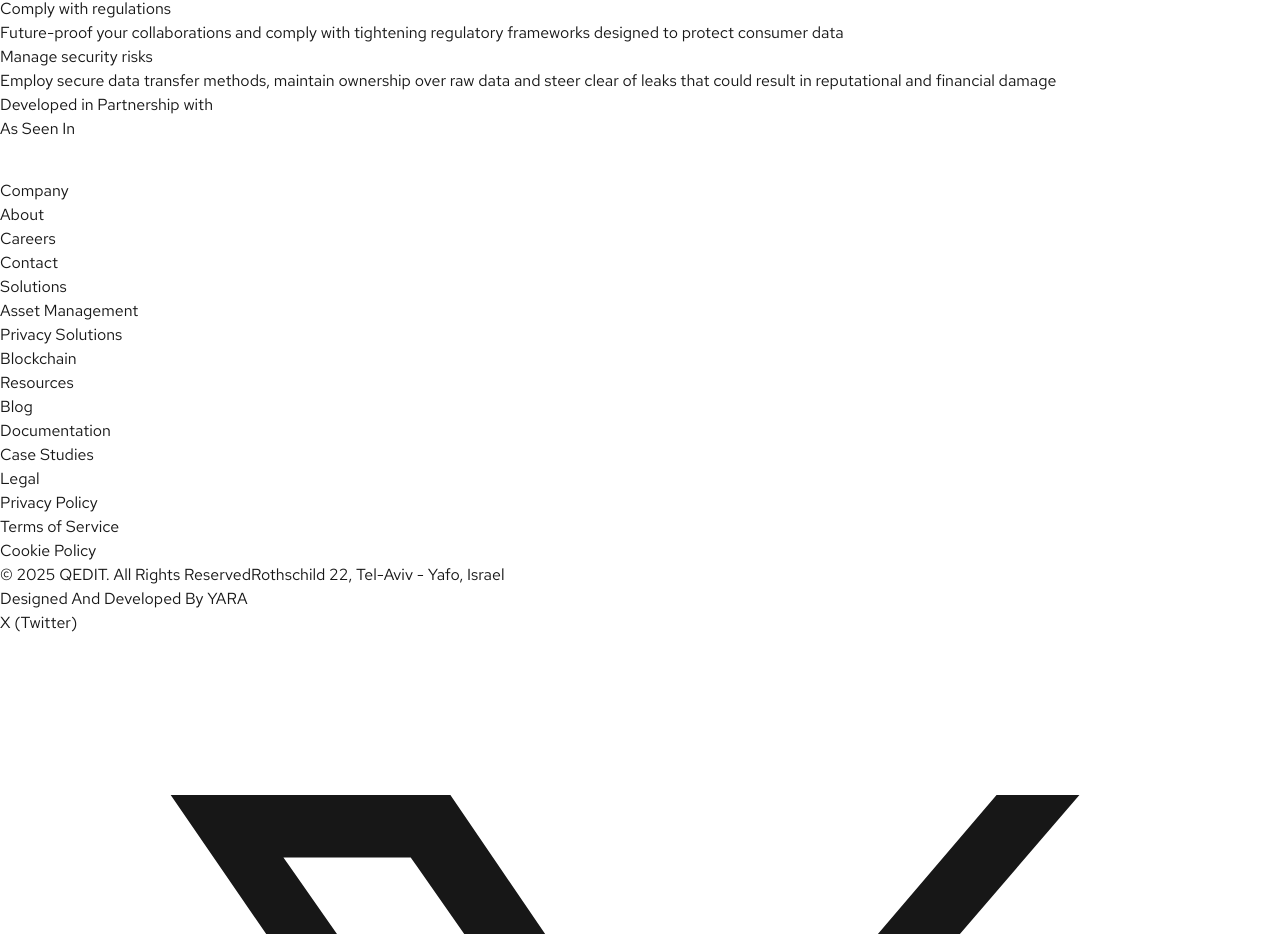
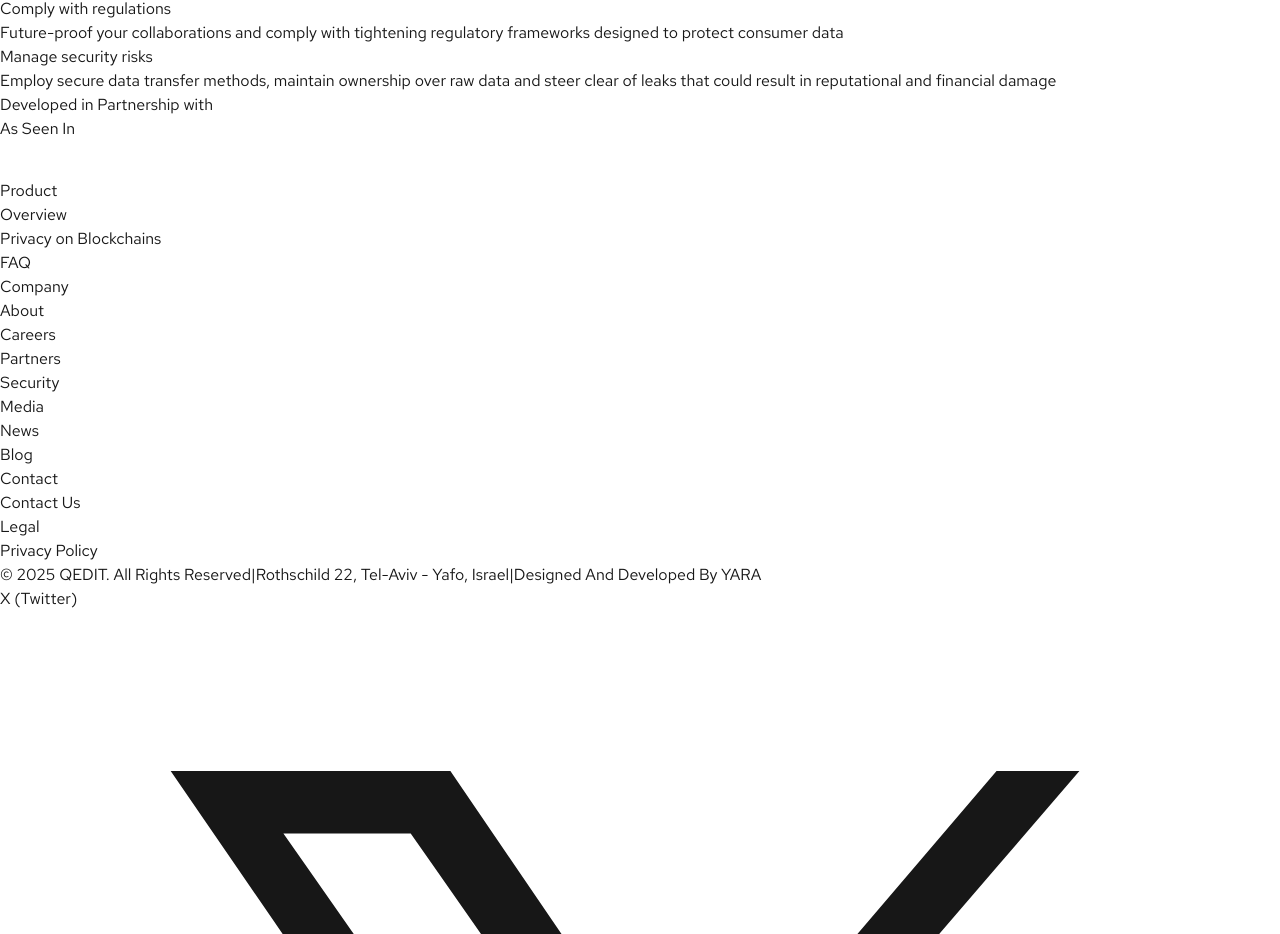
Before and after one commit to QED-it/qedit-website, a Next.js app: page / in a window 1280 px wide. Shown: the part 914-1848 px from the top of the page. Built offline with nearby package versions, Linux system fonts and the light colour scheme.

Commit message:
updates Footer layout and Header menu items

```diff
--- a/src/components/Footer.tsx
+++ b/src/components/Footer.tsx
@@ -7,8 +7,7 @@
   return (
     <footer className="bg-[#1e2125] text-white pt-16 pb-8">
       <div className="max-w-7xl mx-auto px-4 sm:px-6 lg:px-8">
-        <div className="grid grid-cols-1 md:grid-cols-5 gap-8 mb-12">
-          <div className="col-span-1 flex items-center justify-center md:items-start md:justify-start w-full">
+        <div className="flex justify-center md:justify-start mb-8">
           <Image
             src="/images/logos/qedit-logo-white.svg"
             alt="QEDIT Logo"
@@ -19,31 +18,38 @@
           />
         </div>
 
-          {/* Hide menu columns on mobile with hidden md:block */}
+        <div className="grid grid-cols-1 md:grid-cols-5 gap-8 mb-4 md:mb-8">
+          <div className="col-span-1 hidden md:block">
+            <h3 className="text-lg font-semibold mb-4">Product</h3>
+            <ul className="space-y-3">
+              <li><Link href="/product-overview" className="text-gray-400 hover:text-white">Overview</Link></li>
+              <li><Link href="/privacy-on-blockchains" className="text-gray-400 hover:text-white">Privacy on Blockchains</Link></li>
+              <li><Link href="/faq" className="text-gray-400 hover:text-white">FAQ</Link></li>
+            </ul>
+          </div>
+
           <div className="col-span-1 hidden md:block">
             <h3 className="text-lg font-semibold mb-4">Company</h3>
             <ul className="space-y-3">
               <li><Link href="/about" className="text-gray-400 hover:text-white">About</Link></li>
               <li><Link href="/careers" className="text-gray-400 hover:text-white">Careers</Link></li>
-              <li><Link href="/contact" className="text-gray-400 hover:text-white">Contact</Link></li>
+              <li><Link href="/partners" className="text-gray-400 hover:text-white">Partners</Link></li>
+              <li><Link href="/security" className="text-gray-400 hover:text-white">Security</Link></li>
             </ul>
           </div>
 
           <div className="col-span-1 hidden md:block">
-            <h3 className="text-lg font-semibold mb-4">Solutions</h3>
+            <h3 className="text-lg font-semibold mb-4">Media</h3>
             <ul className="space-y-3">
-              <li><Link href="/asset-management" className="text-gray-400 hover:text-white">Asset Management</Link></li>
-              <li><Link href="/privacy-solutions" className="text-gray-400 hover:text-white">Privacy Solutions</Link></li>
-              <li><Link href="/blockchain" className="text-gray-400 hover:text-white">Blockchain</Link></li>
+              <li><Link href="/news" className="text-gray-400 hover:text-white">News</Link></li>
+              <li><Link href="/blog" className="text-gray-400 hover:text-white">Blog</Link></li>
             </ul>
           </div>
 
           <div className="col-span-1 hidden md:block">
-            <h3 className="text-lg font-semibold mb-4">Resources</h3>
+            <h3 className="text-lg font-semibold mb-4">Contact</h3>
             <ul className="space-y-3">
-              <li><Link href="/blog" className="text-gray-400 hover:text-white">Blog</Link></li>
-              <li><Link href="/documentation" className="text-gray-400 hover:text-white">Documentation</Link></li>
-              <li><Link href="/case-studies" className="text-gray-400 hover:text-white">Case Studies</Link></li>
+              <li><Link href="/contact-us" className="text-gray-400 hover:text-white">Contact Us</Link></li>
             </ul>
           </div>
 
@@ -51,22 +57,25 @@
             <h3 className="text-lg font-semibold mb-4">Legal</h3>
             <ul className="space-y-3">
               <li><Link href="/privacy-policy" className="text-gray-400 hover:text-white">Privacy Policy</Link></li>
-              <li><Link href="/terms" className="text-gray-400 hover:text-white">Terms of Service</Link></li>
-              <li><Link href="/cookies" className="text-gray-400 hover:text-white">Cookie Policy</Link></li>
+              {/* <li><Link href="/terms" className="text-gray-400 hover:text-white">Terms of Service</Link></li>
+              <li><Link href="/cookies" className="text-gray-400 hover:text-white">Cookie Policy</Link></li> */}
             </ul>
           </div>
         </div>
 
         <div className="border-t border-[#38b1df] pt-8">
-          <div className="flex flex-col items-center text-center space-y-4">
-            <div className="flex flex-col items-center space-y-2">
+          <div className="flex flex-col md:flex-row md:justify-between items-center">
+            <div className="flex flex-col md:flex-row md:items-center space-y-4 md:space-y-0 text-center md:text-left">
+              <div className="flex flex-col md:flex-row md:items-center md:space-x-2">
                 <span className="text-sm text-gray-400">© {currentYear} QEDIT. All Rights Reserved</span>
+                <span className="hidden md:inline text-gray-400">|</span>
                 <span className="text-sm text-gray-400">Rothschild 22, Tel-Aviv - Yafo, Israel</span>
+                <span className="hidden md:inline text-gray-400">|</span>
+                <span className="text-sm text-gray-500">Designed And Developed By YARA</span>
+              </div>
             </div>
 
-            <div className="flex flex-col items-center space-y-4">
-              <span className="text-sm text-gray-500">Designed And Developed By YARA</span>
-              <div className="flex space-x-6">
+            <div className="flex space-x-6 mt-4 md:mt-0">
               <a href="https://x.com/qeditzkp" target="_blank" rel="noopener noreferrer" className="text-gray-400 hover:text-white">
                 <span className="sr-only">X (Twitter)</span>
                 <svg className="h-6 w-6" fill="currentColor" viewBox="0 0 24 24" aria-hidden="true">
@@ -95,7 +104,6 @@
           </div>
         </div>
       </div>
-      </div>
     </footer>
   );
 };
--- a/src/components/Header.tsx
+++ b/src/components/Header.tsx
@@ -17,11 +17,11 @@
       title: 'Product',
       items: [
         { title: 'Overview', href: '/product-overview' },
-        { title: 'Asset Transfer', href: '/asset-transfer' },
-        { title: 'Stable Coin', href: '/stable-coin' },
-        { title: 'TLS Notary', href: '/tls-notary' },
-        { title: 'Privacy for Blockchain', href: '/privacy-on-blockchains' },
-        { title: 'Custom Services', href: '/custom-services' },
+        // { title: 'Asset Transfer', href: '/asset-transfer' },
+        // { title: 'Stable Coin', href: '/stable-coin' },
+        // { title: 'TLS Notary', href: '/tls-notary' },
+        { title: 'Privacy on Blockchains', href: '/privacy-on-blockchains' },
+        // { title: 'Custom Services', href: '/custom-services' },
         { title: 'FAQ', href: '/faq' }
       ]
     },
```
Lines whose indentation alone changed are shown as unchanged.
